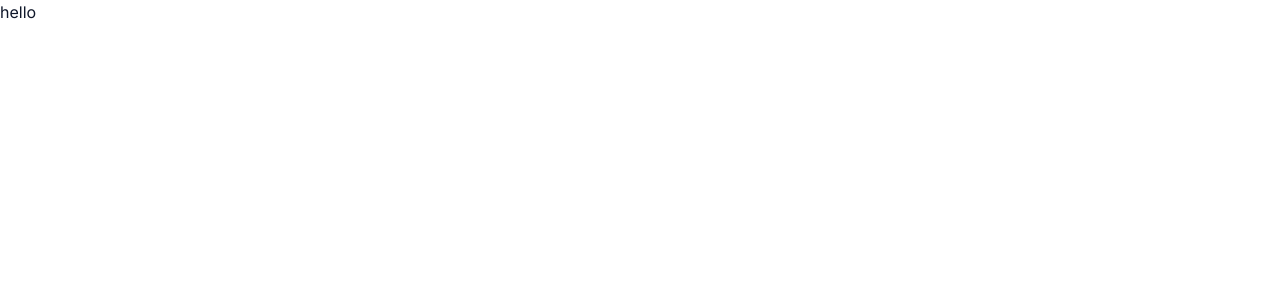
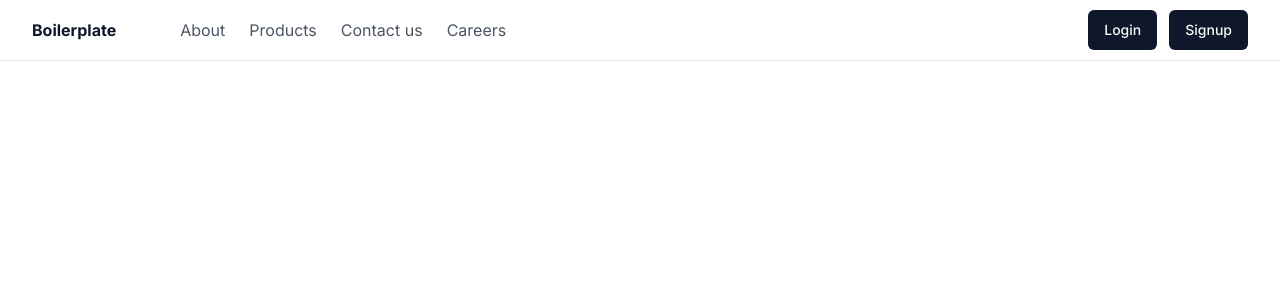
Before and after one commit to boilerplate-sh/boilerplate, a Next.js app in the folder next-client/: page / in a window 1280 px wide. Shown: the top 300 px of the page. Built offline with nearby package versions, Linux system fonts and the light colour scheme.

Commit message:
added a navbar example

```diff
--- a/next-client/package.json
+++ b/next-client/package.json
@@ -9,6 +9,7 @@
     "lint": "next lint"
   },
   "dependencies": {
+    "@radix-ui/react-slot": "^1.0.1",
     "@tanstack/react-query": "^4.29.7",
     "@types/node": "20.1.2",
     "@types/react": "18.2.6",
--- a/next-client/src/app/layout.tsx
+++ b/next-client/src/app/layout.tsx
@@ -1,3 +1,4 @@
+import { Navbar } from "@/components/navbar";
 import "./globals.css";
 import { Inter } from "next/font/google";
 
@@ -15,7 +16,11 @@ export default function RootLayout({
 }) {
   return (
     <html lang="en">
-      <body className={inter.className}>{children}</body>
+      <body className={inter.className}>
+        <header>
+          <Navbar />
+        </header>
+      </body>
     </html>
   );
 }
--- /dev/null
+++ b/next-client/src/components/navbar.tsx
@@ -0,0 +1,95 @@
+"use client";
+
+import { useState } from "react";
+import { cn } from "@/lib/utils";
+import { Button } from "./ui/button";
+
+const Actions = ({ className }: { className?: string | undefined }) => {
+  return (
+    <div className={cn("relative flex gap-3", className)}>
+      <Button className="w-full">Login</Button>
+      <Button className="w-full ">Signup</Button>
+    </div>
+  );
+};
+
+export const Navbar = () => {
+  const [menuState, setMenuState] = useState(false);
+
+  const navigation = [
+    { title: "About", path: "javascript:void(0)" },
+    { title: "Products", path: "javascript:void(0)" },
+    { title: "Contact us", path: "javascript:void(0)" },
+    { title: "Careers", path: "javascript:void(0)" },
+  ];
+
+  return (
+    <nav className={cn("bg-white border-b", menuState ? "border-none" : "")}>
+      <div className="min-h-[60px] flex items-center space-x-8 px-4 max-w-screen-xl mx-auto md:px-8">
+        <div className="flex-none lg:flex-initial ">
+          <a href="javascript:void(0)">
+            <h3 className="font-bold">Boilerplate</h3>
+          </a>
+        </div>
+        <div className="flex flex-1  items-center justify-between">
+          <div
+            className={cn(
+              "bg-white absolute z-20 w-full top-12 left-0 py-3 px-4 border-b md:px-8 lg:static lg:block lg:border-none",
+              menuState ? "" : "hidden"
+            )}
+          >
+            <ul className="space-y-5 lg:flex lg:space-x-6 lg:space-y-0 lg:mt-0">
+              {navigation.map((item, idx) => (
+                <li key={idx} className="text-gray-600 hover:text-gray-900">
+                  <a href={item.path}>{item.title}</a>
+                </li>
+              ))}
+            </ul>
+            <Actions className={"mt-5 pt-5 flex-col lg:hidden"} />
+          </div>
+
+          <div className="flex-1 flex items-center justify-end space-x-2 sm:space-x-6">
+            <Actions className={"hidden lg:flex"} />
+
+            <button
+              className="outline-none text-gray-400 block lg:hidden"
+              onClick={() => setMenuState(!menuState)}
+            >
+              {menuState ? (
+                <svg
+                  xmlns="http://www.w3.org/2000/svg"
+                  fill="none"
+                  viewBox="0 0 24 24"
+                  stroke-width="1.5"
+                  stroke="currentColor"
+                  className="w-6 h-6"
+                >
+                  <path
+                    stroke-linecap="round"
+                    stroke-linejoin="round"
+                    d="M6 18L18 6M6 6l12 12"
+                  />
+                </svg>
+              ) : (
+                <svg
+                  xmlns="http://www.w3.org/2000/svg"
+                  fill="none"
+                  viewBox="0 0 24 24"
+                  stroke-width="1.5"
+                  stroke="currentColor"
+                  className="w-6 h-6"
+                >
+                  <path
+                    stroke-linecap="round"
+                    stroke-linejoin="round"
+                    d="M3.75 9h16.5m-16.5 6.75h16.5"
+                  />
+                </svg>
+              )}
+            </button>
+          </div>
+        </div>
+      </div>
+    </nav>
+  );
+};
--- /dev/null
+++ b/next-client/src/components/ui/button.tsx
@@ -0,0 +1,55 @@
+import * as React from "react"
+import { Slot } from "@radix-ui/react-slot"
+import { VariantProps, cva } from "class-variance-authority"
+
+import { cn } from "@/lib/utils"
+
+const buttonVariants = cva(
+  "inline-flex items-center justify-center rounded-md text-sm font-medium transition-colors focus-visible:outline-none focus-visible:ring-2 focus-visible:ring-ring focus-visible:ring-offset-2 disabled:opacity-50 disabled:pointer-events-none ring-offset-background",
+  {
+    variants: {
+      variant: {
+        default: "bg-primary text-primary-foreground hover:bg-primary/90",
+        destructive:
+          "bg-destructive text-destructive-foreground hover:bg-destructive/90",
+        outline:
+          "border border-input hover:bg-accent hover:text-accent-foreground",
+        secondary:
+          "bg-secondary text-secondary-foreground hover:bg-secondary/80",
+        ghost: "hover:bg-accent hover:text-accent-foreground",
+        link: "underline-offset-4 hover:underline text-primary",
+      },
+      size: {
+        default: "h-10 py-2 px-4",
+        sm: "h-9 px-3 rounded-md",
+        lg: "h-11 px-8 rounded-md",
+      },
+    },
+    defaultVariants: {
+      variant: "default",
+      size: "default",
+    },
+  }
+)
+
+export interface ButtonProps
+  extends React.ButtonHTMLAttributes<HTMLButtonElement>,
+    VariantProps<typeof buttonVariants> {
+  asChild?: boolean
+}
+
+const Button = React.forwardRef<HTMLButtonElement, ButtonProps>(
+  ({ className, variant, size, asChild = false, ...props }, ref) => {
+    const Comp = asChild ? Slot : "button"
+    return (
+      <Comp
+        className={cn(buttonVariants({ variant, size, className }))}
+        ref={ref}
+        {...props}
+      />
+    )
+  }
+)
+Button.displayName = "Button"
+
+export { Button, buttonVariants }
--- a/next-client/tailwind.config.js
+++ b/next-client/tailwind.config.js
@@ -1,11 +1,7 @@
 /** @type {import('tailwindcss').Config} */
 module.exports = {
   darkMode: ["class"],
-  content: [
-    './pages/**/*.{ts,tsx}',
-    './components/**/*.{ts,tsx}',
-    './app/**/*.{ts,tsx}',
-	],
+  content: ["./src/**/*.{ts,tsx}"],
   theme: {
     container: {
       center: true,
@@ -72,4 +68,4 @@ module.exports = {
     },
   },
   plugins: [require("tailwindcss-animate")],
-}
+};
```
Also changed, not shown: 2 other files (tests, documents, lock files or other folders).
